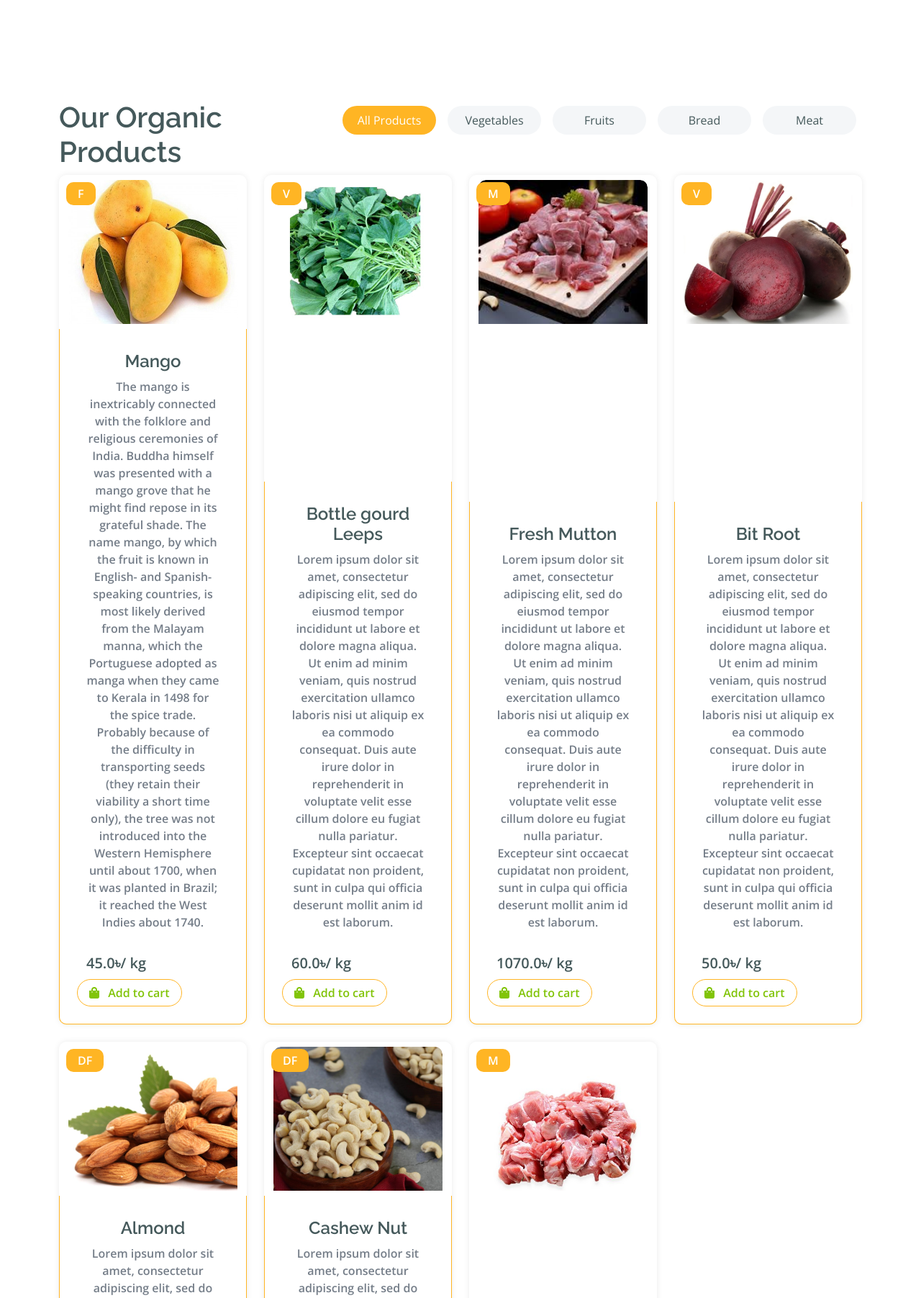
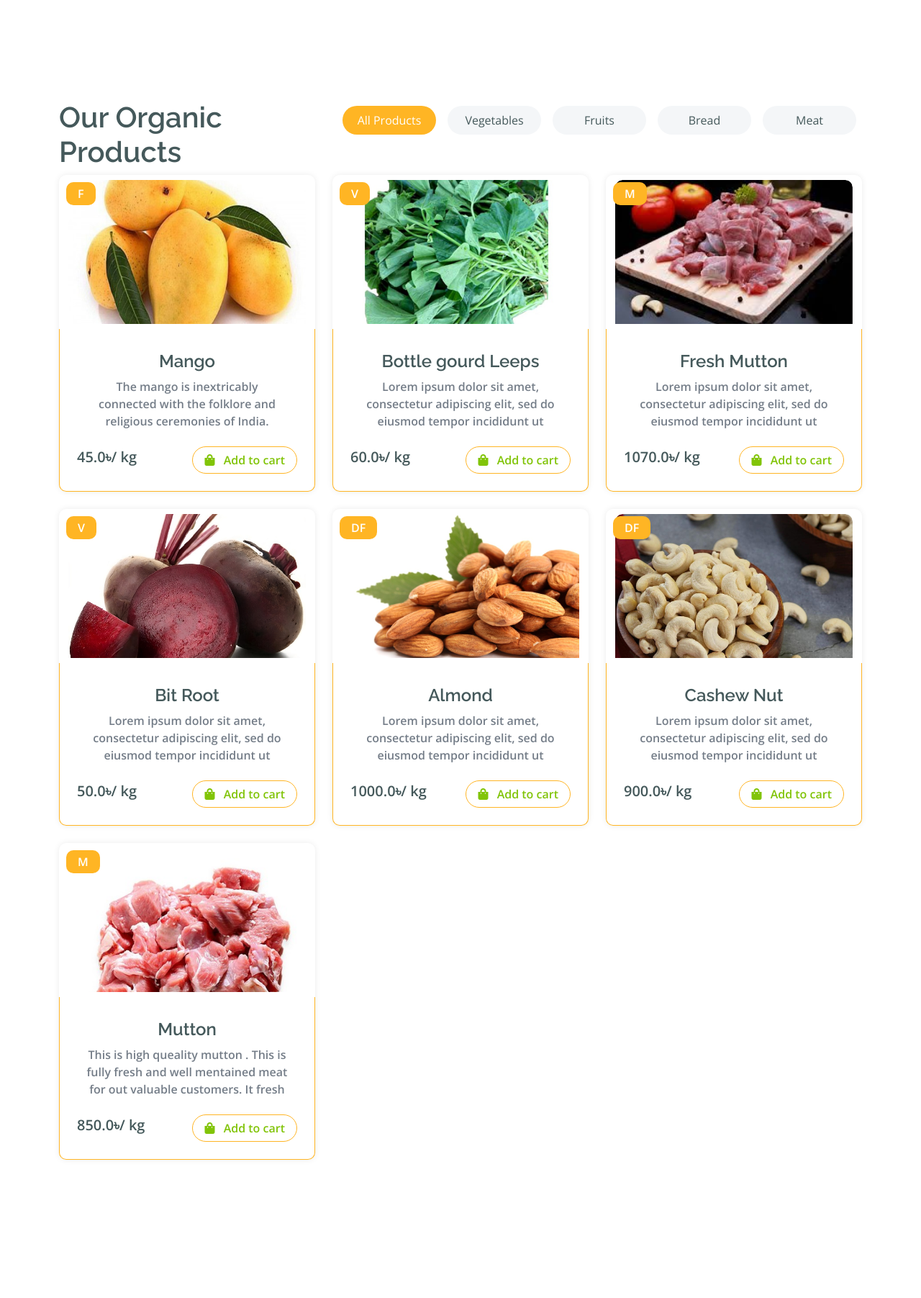
Before and after one commit to pritom-bod/Farm2Fork-Ecommerce-Site-, a Django app: page / in a window 1280 px wide. Shown: the part 1119-2922 px from the top of the page at 72% size. Run offline with Django 5.2, Linux system fonts and the light colour scheme; data comes from the database, SQL or seed files in the repository; both versions use the stored data as it was after the commit; some libraries are stand-ins or nearby versions.

Commit message:
fixed product card design

```diff
--- a/Farm2Fork/shop/templates/shop/index.html
+++ b/Farm2Fork/shop/templates/shop/index.html
@@ -141,26 +141,21 @@
                                 <div class="col-lg-12">
                                     <div class="row g-4">
                                         {% for allp in allproducts %}
-                                        <div class="col-md-6 col-lg-4 col-xl-3">
+                                        <div class="col-md-6 col-lg-6 col-xl-4">
                                         <div class="rounded position-relative fruite-item">
                                             <a href="{% url "productdetails" allp.id %}" class='btn'>
                                             <div class="fruite-img">
-
                                                 <img src="{{allp.product_image.url}}" class="img-fluid w-100 rounded-top" alt="">
-
                                             </div>
                                             <div class="text-white bg-secondary px-3 py-1 rounded position-absolute" style="top: 10px; left: 10px;">{{allp.category}}</div>
                                             <div class="p-4 border border-secondary border-top-0 rounded-bottom">
                                                 <h4>{{allp.title}}</h4>
-                                                    <p>{{allp.descriptions}}</p>
+                                                <p id='product-desc'>{{allp.descriptions}}</p></a>
                                                 <div class="d-flex justify-content-between flex-lg-wrap">
                                                     <p class="text-dark fs-5 fw-bold mb-0">{{allp.discounted_price}}৳/ kg</p>
                                                     <a href="#" class="btn border border-secondary rounded-pill px-3 text-primary"><i class="fa fa-shopping-bag me-2 text-primary"></i> Add to cart</a>
-
                                                 </div>
-
                                             </div>
-
                                         </div>
                                     </div>
                                         {% endfor %}
@@ -173,7 +168,7 @@
                                 <div class="col-lg-12">
                                     <div class="row g-4">
                                         {% for v in vegetables %}
-                                        <div class="col-md-6 col-lg-4 col-xl-3">
+                                        <div class="col-md-6 col-lg-6 col-xl-4">
                                         <div class="rounded position-relative fruite-item">
                                             <a href="{% url "productdetails" v.id %}" class='btn'>
                                             <div class="fruite-img">
@@ -182,13 +177,12 @@
                                             <div class="text-white bg-secondary px-3 py-1 rounded position-absolute" style="top: 10px; left: 10px;">{{v.category}}</div>
                                             <div class="p-4 border border-secondary border-top-0 rounded-bottom">
                                                 <h4>{{v.title}}</h4>
-                                                    <p>{{v.descriptions}}</p>
+                                                <p id='product-desc'>{{v.descriptions}}</p></a>
                                                 <div class="d-flex justify-content-between flex-lg-wrap">
                                                     <p class="text-dark fs-5 fw-bold mb-0">{{v.discounted_price}}৳/ kg</p>
                                                     <a href="#" class="btn border border-secondary rounded-pill px-3 text-primary"><i class="fa fa-shopping-bag me-2 text-primary"></i> Add to cart</a>
                                                 </div>
                                             </div>
-
                                         </div>
                                     </div>
                                         {% endfor %}
@@ -201,23 +195,21 @@
                                 <div class="col-lg-12">
                                     <div class="row g-4">
                                         {% for f in fruits %}
-                                        <div class="col-md-6 col-lg-4 col-xl-3">
+                                        <div class="col-md-6 col-lg-6 col-xl-4">
                                         <div class="rounded position-relative fruite-item">
-                                                <a href="{% url "productdetails" f.id %}" class="btn">
+                                            <a href="{% url "productdetails" f.id %}" class='btn'>
                                             <div class="fruite-img">
-
                                                 <img src="{{f.product_image.url}}" class="img-fluid w-100 rounded-top" alt="">
                                             </div>
                                             <div class="text-white bg-secondary px-3 py-1 rounded position-absolute" style="top: 10px; left: 10px;">{{f.category}}</div>
                                             <div class="p-4 border border-secondary border-top-0 rounded-bottom">
                                                 <h4>{{f.title}}</h4>
-                                                    <p>{{f.descriptions}}</p>
+                                                <p id='product-desc'>{{f.descriptions}}</p></a>
                                                 <div class="d-flex justify-content-between flex-lg-wrap">
                                                     <p class="text-dark fs-5 fw-bold mb-0">{{f.discounted_price}}৳/ kg</p>
                                                     <a href="#" class="btn border border-secondary rounded-pill px-3 text-primary"><i class="fa fa-shopping-bag me-2 text-primary"></i> Add to cart</a>
                                                 </div>
                                             </div>
-
                                         </div>
                                     </div>
                                         {% endfor %}
@@ -230,7 +222,7 @@
                                 <div class="col-lg-12">
                                     <div class="row g-4">
                                         {% for b in bread %}
-                                        <div class="col-md-6 col-lg-4 col-xl-3">
+                                        <div class="col-md-6 col-lg-6 col-xl-4">
                                         <div class="rounded position-relative fruite-item">
                                             <a href="{% url "productdetails" b.id %}" class='btn'>
                                             <div class="fruite-img">
@@ -239,7 +231,7 @@
                                             <div class="text-white bg-secondary px-3 py-1 rounded position-absolute" style="top: 10px; left: 10px;">{{b.category}}</div>
                                             <div class="p-4 border border-secondary border-top-0 rounded-bottom">
                                                 <h4>{{b.title}}</h4>
-                                                    <p>{{b.descriptions}}</p>
+                                                <p id='product-desc'>{{b.descriptions}}</p></a>
                                                 <div class="d-flex justify-content-between flex-lg-wrap">
                                                     <p class="text-dark fs-5 fw-bold mb-0">{{b.discounted_price}}৳/ kg</p>
                                                     <a href="#" class="btn border border-secondary rounded-pill px-3 text-primary"><i class="fa fa-shopping-bag me-2 text-primary"></i> Add to cart</a>
@@ -258,27 +250,22 @@
                                 <div class="col-lg-12">
                                     <div class="row g-4">
                                         {% for m in meat %}
-                                        <div class="col-md-6 col-lg-4 col-xl-3">
-
+                                        <div class="col-md-6 col-lg-6 col-xl-4">
                                         <div class="rounded position-relative fruite-item">
                                             <a href="{% url "productdetails" m.id %}" class='btn'>
                                             <div class="fruite-img">
-
                                                 <img src="{{m.product_image.url}}" class="img-fluid w-100 rounded-top" alt="">
                                             </div>
                                             <div class="text-white bg-secondary px-3 py-1 rounded position-absolute" style="top: 10px; left: 10px;">{{m.category}}</div>
                                             <div class="p-4 border border-secondary border-top-0 rounded-bottom">
                                                 <h4>{{m.title}}</h4>
-                                                    <p>{{m.descriptions}}</p>
+                                                <p id='product-desc'>{{m.descriptions}}</p></a>
                                                 <div class="d-flex justify-content-between flex-lg-wrap">
                                                     <p class="text-dark fs-5 fw-bold mb-0">{{m.discounted_price}}৳/ kg</p>
                                                     <a href="#" class="btn border border-secondary rounded-pill px-3 text-primary"><i class="fa fa-shopping-bag me-2 text-primary"></i> Add to cart</a>
                                                 </div>
-
                                             </div>
-
                                         </div>
-
                                     </div>
                                          {% endfor %}
 
@@ -349,23 +336,20 @@
 
                 <div class="owl-carousel vegetable-carousel justify-content-center">
                     {% for v in vegetables %}
-                    <div class="border border-primary rounded position-relative vesitable-item">
+                    <div class="rounded position-relative fruite-item">
                         <a href="{% url "productdetails" v.id %}" class='btn'>
-                        <div class="vesitable-img">
-
+                                            <div class="fruite-img">
                                                 <img src="{{v.product_image.url}}" class="img-fluid w-100 rounded-top" alt="">
                                             </div>
-                        <div class="text-white bg-primary px-3 py-1 rounded position-absolute" style="top: 10px; right: 10px;">{{v.category}}</div>
-                        <div class="p-4 rounded-bottom">
+                                            <div class="text-white bg-secondary px-3 py-1 rounded position-absolute" style="top: 10px; left: 10px;">{{v.category}}</div>
+                                            <div class="p-4 border border-secondary border-top-0 rounded-bottom">
                                                 <h4>{{v.title}}</h4>
-                            <p>{{v.descriptions}}</p>
+                                                <p id='product-desc'>{{v.descriptions}}</p></a>
                                                 <div class="d-flex justify-content-between flex-lg-wrap">
                                                     <p class="text-dark fs-5 fw-bold mb-0">{{v.discounted_price}}৳/ kg</p>
                                                     <a href="#" class="btn border border-secondary rounded-pill px-3 text-primary"><i class="fa fa-shopping-bag me-2 text-primary"></i> Add to cart</a>
                                                 </div>
-
                                             </div>
-
                                         </div>
                     {% endfor %}
                 </div>
--- a/Farm2Fork/shop/views.py
+++ b/Farm2Fork/shop/views.py
@@ -28,7 +28,12 @@
         products = Product.objects.filter(category='FH')
     elif data == 'Dryfruits':
         products = Product.objects.filter(category='DF')
-
+    elif data == 'Fruits':
+        products = Product.objects.filter(category='F')
+    elif data == 'Vegetable':
+        products = Product.objects.filter(category='V')
+    elif data == 'meat':
+        products = Product.objects.filter(category='M')
 
     price = request.GET.get('price')  # Price from GET request (slider)
     if price:
@@ -42,9 +47,7 @@
         'products': products
     })
 
-    return render(request, 'shop/shop.html',{
-        'products':products
-    })
+
 
 def cart(request):
     return render(request, 'shop/cart.html')
```
Also changed, not shown: Farm2Fork/shop/templates/shop/shop.html (+6 -5 lines), Farm2Fork/db.sqlite3. Lines whose indentation alone changed are shown as unchanged.
